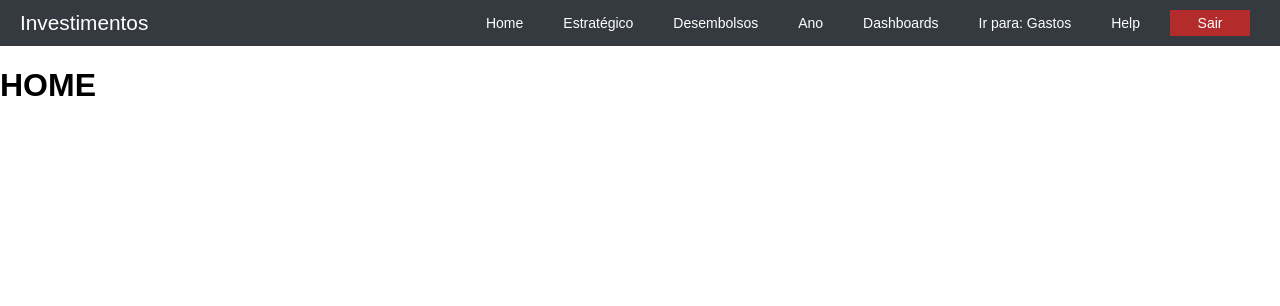
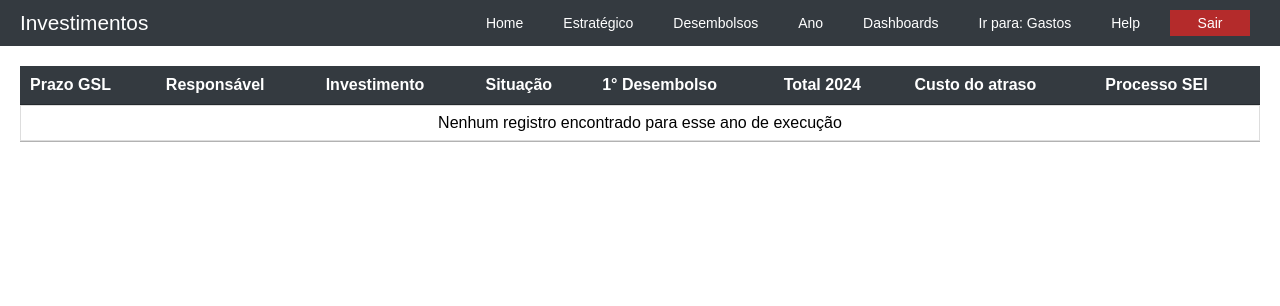
Before and after one commit to Osvaldo1408exe/orcamentosCaJ, a PHP site: template src/view/home.php in a window 1280 px wide. Shown: the top 306 px of the page. Run offline with PHP 8.4, Linux system fonts and the light colour scheme; the template is opened without the code that fills it, so the values that code supplies are empty; some libraries are stand-ins or nearby versions.

Commit message:
feat: dataTables personalizado adicionado e busca sendo realizada por anode execução

```diff
--- /dev/null
+++ b/public/css/tabela.css
@@ -0,0 +1,72 @@
+/* Estilos básicos da tabela */
+.table-container {
+    margin: 20px;
+    overflow-x: auto;
+}
+
+.table {
+    width: 100%;
+    border-collapse: collapse;
+}
+
+.table th, .table td {
+    padding: 12px;
+    text-align: center;
+}
+
+.table th {
+    background-color: #343a40;
+    color: white;
+}
+
+.table td {
+    border: 1px solid #ddd;
+}
+
+/* Modal */
+.modal {
+    display: none;
+    position: fixed;
+    z-index: 1;
+    left: 0;
+    top: 0;
+    width: 100%;
+    height: 100%;
+    overflow: auto;
+    background-color: rgba(0,0,0,0.4);
+}
+
+.modal-dialog {
+    margin: 15% auto;
+    background-color: white;
+    padding: 20px;
+    border-radius: 5px;
+}
+
+.modal-header {
+    display: flex;
+    justify-content: center;
+    font-size: 20px;
+}
+
+.modal-footer {
+    display: flex;
+    justify-content: space-between;
+}
+
+.form-check-label {
+    font-size: 14px;
+}
+
+#fechar-edicao, #salvar-edicao {
+    padding: 8px 16px;
+    cursor: pointer;
+    background-color: #007bff;
+    color: white;
+    border: none;
+    border-radius: 4px;
+}
+
+#fechar-edicao:hover, #salvar-edicao:hover {
+    background-color: #0056b3;
+}
--- /dev/null
+++ b/public/js/tabela.js
@@ -0,0 +1,47 @@
+$(document).ready(function () {
+    document.title = "Orçamentos CAJ";
+
+    var table = $("#tabela").DataTable({
+        dom: '<"table-container"rt><"pagination-container"p>',
+        language: {
+            url: '//cdn.datatables.net/plug-ins/1.13.7/i18n/pt-BR.json',
+        },
+        ordering: false, // Desabilita a ordenação
+        pageLength: 12,
+        paging: true,
+        processing: true,
+        autoWidth: false,
+        buttons: [
+            "colvis",
+            "excelHtml5",
+
+        ],
+        initComplete: function (settings, json) {
+            // dropdowns
+            $("#tabela thead th").each(function (index) {
+                var title = $(this).text();
+                if (index !== 0) {
+                    var columnData = table.column(index).data().unique().sort().toArray();
+                    var dropdownOptions = '<option value="">' + title + '</option>';
+
+                    for (var i = 0; i < columnData.length; i++) {
+                        dropdownOptions += '<option value="' + columnData[i] + '">' + columnData[i] + '</option>';
+                    }
+
+                    $(this).html('<select class="filter-dropdown" style="width: 100%">' + dropdownOptions + '</select>');
+                }
+            });
+
+            // Inicializa os dropdowns com a biblioteca select2
+            $(".filter-dropdown").select2();
+        }
+    });
+
+    // Aplica os filtros quando os dropdowns são alterados
+    $(document).on("change", ".filter-dropdown", function () {
+        var columnIndex = $(this).parent().index();
+        var filterValue = $(this).val();
+
+        table.column(columnIndex).search(filterValue).draw();
+    });
+});
--- a/src/view/home.php
+++ b/src/view/home.php
@@ -3,11 +3,97 @@
 <head>
     <meta charset="UTF-8">
     <meta name="viewport" content="width=device-width, initial-scale=1.0">
+    <link rel="stylesheet" href="./public/css/tabela.css">
+    <link href="https://cdn.datatables.net/v/dt/dt-1.13.8/datatables.min.css" rel="stylesheet">
+
+    <script src="https://code.jquery.com/jquery-3.6.4.min.js"></script>
+    <script src="https://cdn.datatables.net/1.10.12/js/jquery.dataTables.min.js"></script>
+
+    <script src="https://cdnjs.cloudflare.com/ajax/libs/select2/4.0.13/js/select2.min.js"></script>
+    <link rel="stylesheet" href="https://cdnjs.cloudflare.com/ajax/libs/select2/4.0.13/css/select2.min.css">
+    <script src="./public/js/tabela.js"></script>
     <title>Orçamentos CAJ</title>
 </head>
 <body>
     <?php require_once 'src/includes/header.php'?>
-    <h1>HOME</h1>
+
+
+
+
+
+    <div class="table-container">
+    <table id="tabela" class="table table-bordered table-hover">
+        <thead class="thead-dark thead-fixed">
+            <tr>
+                <th class="col text-center">Prazo GSL</th>
+                <th class="col text-center">Responsável</th>
+                <th class="col text-center">Investimento</th>
+                <th class="col text-center">Situação</th>
+                <th class="col text-center">1° Desembolso</th>
+                <th class="col text-center">Total <?php echo date('Y');?></th>
+                <th class="col text-center">Custo do atraso</th>
+                <th class="col text-center">Processo SEI</th>
+            </tr>
+        </thead>
+        <tbody>
+            <?php if (empty($orcamentos)): ?>
+                <tr>
+                    <td colspan="8" class="text-center">Nenhum registro encontrado para esse ano de execução</td>
+                </tr>
+            <?php else: ?>
+                <?php foreach ($orcamentos as $orcamento): ?>
+                    <tr>
+                        <td><?php echo $orcamento['prazo_entrega_gsi']; ?></td>
+                        <td><?php echo $orcamento['setor_responsavel']; ?></td>
+                        <td><?php echo $orcamento['descricao']; ?></td>
+                        <td><?php echo $orcamento['situacao']; ?></td>
+                        <td><?php echo $orcamento['primeiro_desembolso']; ?></td>
+                        <td><?php echo $orcamento['total_ano']; ?></td>
+                        <td><?php echo $orcamento['total_atrasos']; ?></td>
+                        <td><?php echo $orcamento['processo_sei']; ?></td>
+                    </tr>
+                <?php endforeach; ?>
+            <?php endif; ?>
+        </tbody>
+    </table>
+</div>
+
+    <!-- Modal de Edição -->
+    <div class="modal" id="modalEditar" tabindex="-1" role="dialog" aria-labelledby="modalEditarLabel" aria-hidden="true">
+        <div class="modal-dialog" role="document">
+            <div class="modal-content">
+                <div class="modal-header text-center">
+                    <h5 class="modal-title text-center">Editar</h5>
+                </div>
+                <div class="modal-body">
+                    <form id="formEdicao" action="db_update_home.php" method="post">
+                        <input type="hidden" id="edit-id" name="id">
+                        <div class="form-check form-switch">
+                            <input class="form-check-input" type="checkbox" id="strategic">
+                            <label class="form-check-label" for="strategic">Item estratégico</label>
+                        </div>
+                        <div class="form-group">
+                            <label for="edit-processo_sei">Processo SEI</label>
+                            <input type="text" class="form-control" id="edit-processo_sei" name="processo_sei">
+                        </div>
+                        <div class="form-group">
+                            <label for="edit-situacao">Situação:</label>
+                            <select type="text" class="form-control" id="edit-situacao" name="situacao">
+                                <!-- As opções serão inseridas aqui com JavaScript -->
+                            </select>
+                        </div>
+                        <div class="modal-footer">
+                            <button type="button" id="fechar-edicao" data-dismiss="modal">Fechar</button>
+                            <button type="submit" id="salvar-edicao">Salvar</button>
+                        </div>
+                    </form>
+                </div>
+            </div>
+        </div>
+    </div>
+
+
+
 
 </body>
 </html>
```
Also changed, not shown: index.php (+10 -9 lines), src/controller/homeController.php (+15 -1 lines), src/model/homeModel.php (added, +65 -0 lines).
